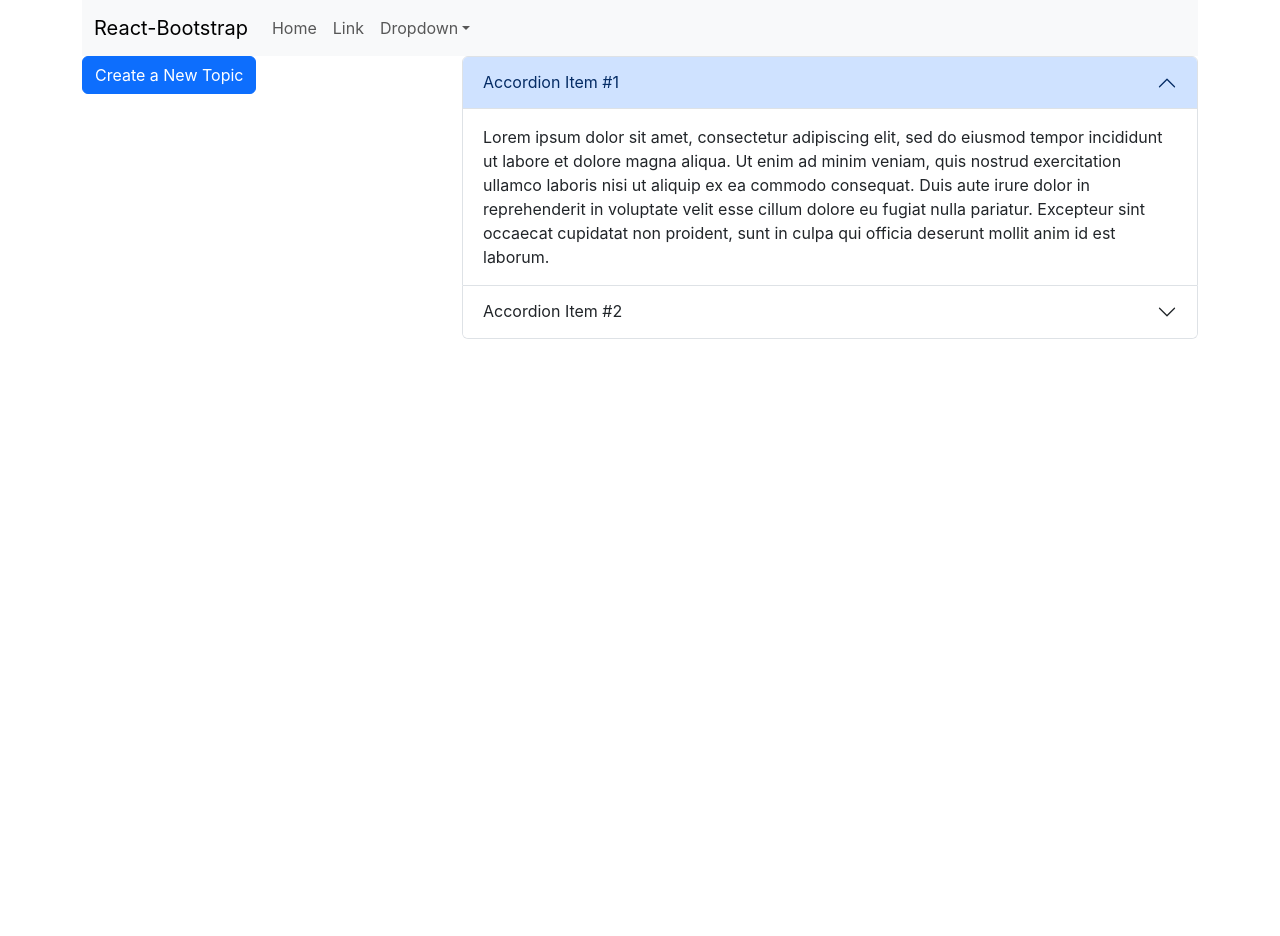
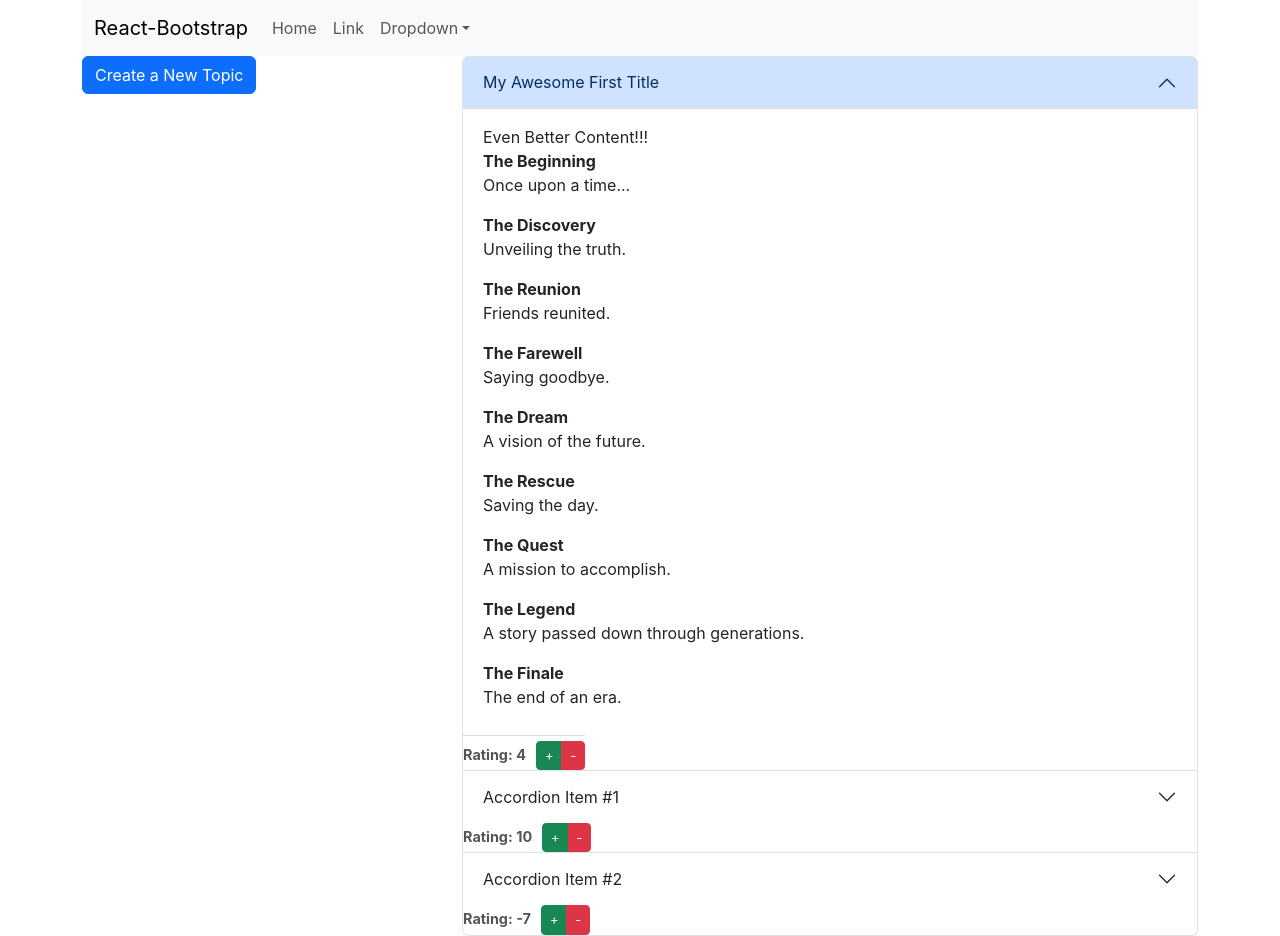
Before and after one commit to bodonnell-DePaul/csc436Fall2024, a React (Create React App) app: page / in a window 1280 px wide. Before the commit the page ends 800 px from the top, so only its background shows below. Built offline with nearby package versions, Linux system fonts and the light colour scheme.

Commit message:
mid class commit

```diff
--- /dev/null
+++ b/src/TopicList.css
@@ -0,0 +1,16 @@
+.accordion-footer{
+    margin-top: 10px;
+    padding-top: 10px;
+    border-top: 1px solid #ddd;
+    font-size: 0.9em;
+    color: #555
+}
+
+.accordion-footer .btn-group{
+    margin-left: 10px;
+}
+
+.accordion-footer .btn-group .btn{
+    padding: 0.25rem 0.5 rem;
+    font-size: 0.8rem;
+}
--- a/src/TopicList.js
+++ b/src/TopicList.js
@@ -1,37 +1,32 @@
 import Accordion from 'react-bootstrap/Accordion';
+import Button from 'react-bootstrap/Button';
+import ButtonGroup from 'react-bootstrap/ButtonGroup';
 import TopicThread from './TopicThread';
+import topics from './dummyData.json';
+import commentData from './commentData.json';
+import './TopicList.css';
 
 function TopicList() {
-
-    //iterate over all of our topic threads, injecting the contect into the accordian
-
-
   return (
     <Accordion defaultActiveKey="0">
-      <Accordion.Item eventKey="0">
-        <Accordion.Header>Accordion Item #1</Accordion.Header>
-        <Accordion.Body>
-          Lorem ipsum dolor sit amet, consectetur adipiscing elit, sed do
-          eiusmod tempor incididunt ut labore et dolore magna aliqua. Ut enim ad
-          minim veniam, quis nostrud exercitation ullamco laboris nisi ut
-          aliquip ex ea commodo consequat. Duis aute irure dolor in
-          reprehenderit in voluptate velit esse cillum dolore eu fugiat nulla
-          pariatur. Excepteur sint occaecat cupidatat non proident, sunt in
-          culpa qui officia deserunt mollit anim id est laborum.
-        </Accordion.Body>
-      </Accordion.Item>
-      <Accordion.Item eventKey="1">
-        <Accordion.Header>Accordion Item #2</Accordion.Header>
-        <Accordion.Body>
-          Lorem ipsum dolor sit amet, consectetur adipiscing elit, sed do
-          eiusmod tempor incididunt ut labore et dolore magna aliqua. Ut enim ad
-          minim veniam, quis nostrud exercitation ullamco laboris nisi ut
-          aliquip ex ea commodo consequat. Duis aute irure dolor in
-          reprehenderit in voluptate velit esse cillum dolore eu fugiat nulla
-          pariatur. Excepteur sint occaecat cupidatat non proident, sunt in
-          culpa qui officia deserunt mollit anim id est laborum.
-        </Accordion.Body>
-      </Accordion.Item>
+      {topics.map(
+          (topic, index) => (
+            <Accordion.Item eventKey={index.toString()} key={index}>
+              <Accordion.Header>{topic.title}</Accordion.Header>
+              <Accordion.Body>
+                {topic.content}
+              <TopicThread comments={commentData.filter(comment => comment.title_id === topic.id)} />
+              </Accordion.Body>
+              <strong className="accordion-footer">Rating: {topic.rating}
+                <ButtonGroup size="sm">
+                  <Button variant="success">+</Button>
+                  <Button variant="danger">-</Button>
+                </ButtonGroup>
+              </strong>
+            </Accordion.Item>
+          )
+        )
+      }
     </Accordion>
   );
 }
--- a/src/TopicThread.js
+++ b/src/TopicThread.js
@@ -1,10 +1,20 @@
 
 
-function TopicThread(){
+function TopicThread({comments}){
+
+    const matchedComments = comments.map((chat, index) => {
+        return(
+            <div>
+                <strong>{chat.title}</strong>
+                <p>{chat.content}</p>
+            </div>
+        );
+    });
+
 
     return(
         <div>
-            <p>THIS IS MY TOPIC THREAD SAMPLE</p>
+            {matchedComments}
         </div>
     );
 
--- /dev/null
+++ b/src/commentData.json
@@ -0,0 +1,27 @@
+[
+    {"id": 0, "title_id": 1, "title": "The Beginning", "content": "Once upon a time..."},
+    {"id": 1, "title_id": 2, "title": "The Adventure", "content": "A journey through the unknown."},
+    {"id": 2, "title_id": 3, "title": "The Mystery", "content": "Secrets hidden in plain sight."},
+    {"id": 3, "title_id": 1, "title": "The Discovery", "content": "Unveiling the truth."},
+    {"id": 4, "title_id": 2, "title": "The Challenge", "content": "Overcoming obstacles."},
+    {"id": 5, "title_id": 3, "title": "The Victory", "content": "Triumph against all odds."},
+    {"id": 6, "title_id": 1, "title": "The Reunion", "content": "Friends reunited."},
+    {"id": 7, "title_id": 2, "title": "The Twist", "content": "An unexpected turn of events."},
+    {"id": 8, "title_id": 3, "title": "The Revelation", "content": "A shocking discovery."},
+    {"id": 9, "title_id": 1, "title": "The Farewell", "content": "Saying goodbye."},
+    {"id": 10, "title_id": 2, "title": "The Return", "content": "Coming back home."},
+    {"id": 11, "title_id": 3, "title": "The Encounter", "content": "Meeting someone new."},
+    {"id": 12, "title_id": 1, "title": "The Dream", "content": "A vision of the future."},
+    {"id": 13, "title_id": 2, "title": "The Plan", "content": "Strategizing the next move."},
+    {"id": 14, "title_id": 3, "title": "The Escape", "content": "Breaking free."},
+    {"id": 15, "title_id": 1, "title": "The Rescue", "content": "Saving the day."},
+    {"id": 16, "title_id": 2, "title": "The Betrayal", "content": "Trust broken."},
+    {"id": 17, "title_id": 3, "title": "The Alliance", "content": "Forming new bonds."},
+    {"id": 18, "title_id": 1, "title": "The Quest", "content": "A mission to accomplish."},
+    {"id": 19, "title_id": 2, "title": "The Battle", "content": "Fighting for a cause."},
+    {"id": 20, "title_id": 3, "title": "The Peace", "content": "Finding tranquility."},
+    {"id": 21, "title_id": 1, "title": "The Legend", "content": "A story passed down through generations."},
+    {"id": 22, "title_id": 2, "title": "The Hero", "content": "A tale of bravery."},
+    {"id": 23, "title_id": 3, "title": "The Villain", "content": "A story of deceit."},
+    {"id": 24, "title_id": 1, "title": "The Finale", "content": "The end of an era."}
+]
--- a/src/dummyData.json
+++ b/src/dummyData.json
@@ -1,14 +1,20 @@
 [
     {
-        "title": "My Title",
-        "content": "My Content"
+        "id": 1,
+        "title": "My Awesome First Title",
+        "content": "Even Better Content!!!",
+        "rating": 4
     },
     {
+        "id": 2,
         "title": "Accordion Item #1",
-        "content":"Lorem ipsum dolor sit amet, consectetur adipiscing elit, sed do eiusmod tempor incididunt ut labore et dolore magna aliqua. Ut enim ad minim veniam, quis nostrud exercitation ullamco laboris nisi ut aliquip ex ea commodo consequat. Duis aute irure dolor in reprehenderit in voluptate velit esse cillum dolore eu fugiat nulla pariatur. Excepteur sint occaecat cupidatat non proident, sunt in culpa qui officia deserunt mollit anim id est laborum."
+        "content":"Lorem ipsum dolor sit amet, consectetur adipiscing elit, sed do eiusmod tempor incididunt ut labore et dolore magna aliqua. Ut enim ad minim veniam, quis nostrud exercitation ullamco laboris nisi ut aliquip ex ea commodo consequat. Duis aute irure dolor in reprehenderit in voluptate velit esse cillum dolore eu fugiat nulla pariatur. Excepteur sint occaecat cupidatat non proident, sunt in culpa qui officia deserunt mollit anim id est laborum.",
+        "rating": 10
     },
     {
+        "id": 3,
         "title": "Accordion Item #2",
-        "content": "Lorem ipsum dolor sit amet, consectetur adipiscing elit, sed do eiusmod tempor incididunt ut labore et dolore magna aliqua. Ut enim ad minim veniam, quis nostrud exercitation ullamco laboris nisi ut aliquip ex ea commodo consequat. Duis aute irure dolor in reprehenderit in voluptate velit esse cillum dolore eu fugiat nulla pariatur. Excepteur sint occaecat cupidatat non proident, sunt in culpa qui officia deserunt mollit anim id est laborum."
+        "content": "Lorem ipsum dolor sit amet, consectetur adipiscing elit, sed do eiusmod tempor incididunt ut labore et dolore magna aliqua. Ut enim ad minim veniam, quis nostrud exercitation ullamco laboris nisi ut aliquip ex ea commodo consequat. Duis aute irure dolor in reprehenderit in voluptate velit esse cillum dolore eu fugiat nulla pariatur. Excepteur sint occaecat cupidatat non proident, sunt in culpa qui officia deserunt mollit anim id est laborum.",
+        "rating": -7
     }
 ]
```
